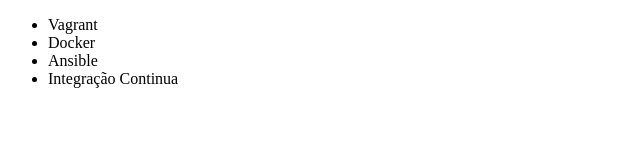
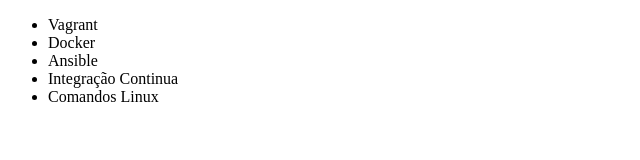
Before and after one commit to otavioacb/Alura-Cursos, a plain HTML site: page index.html in a window 1280 px wide. Shown: the whole page, without its empty margins (0-640 px from the left). Drawn offline with Linux system fonts and the light colour scheme.

Commit message:
Adicionei outro curso

```diff
--- a/index.html
+++ b/index.html
@@ -10,6 +10,7 @@
         <li>Docker</li>
         <li>Ansible</li>
         <li>Integração Continua</li>
+        <li>Comandos Linux</li>
     </ul>
 </body>
 </html>
```
